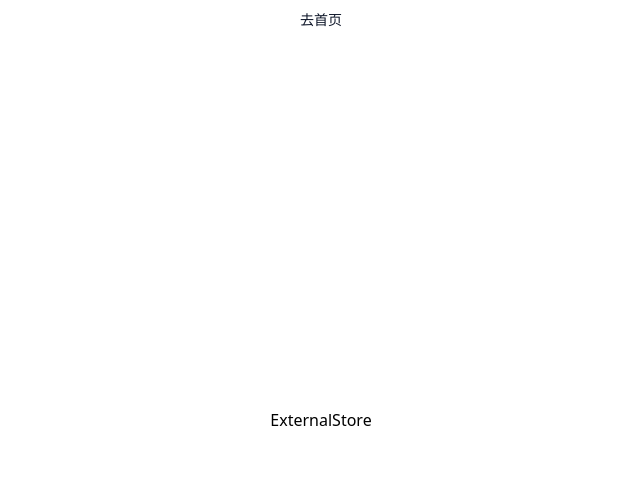
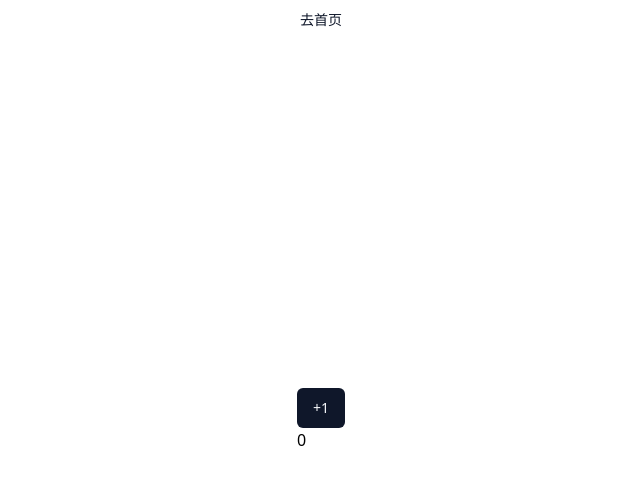
Before and after one commit to hidaviddong/deep-dive-react, a React (Vite) app: page /external-store in a window 1280 px wide. Shown: the top 484 px of the page, without its empty margins (319-959 px from the left). Built offline with nearby package versions, Linux system fonts and the light colour scheme; the HTML template or start-up script is replaced by a standard one.

Commit message:
feat: use external store

```diff
--- a/src/pages/external-store.tsx
+++ b/src/pages/external-store.tsx
@@ -1,3 +1,77 @@
+/* eslint-disable react-hooks/exhaustive-deps */
+/* eslint-disable @typescript-eslint/no-explicit-any */
+import { useEffect, useRef, useState } from 'react'
+
+import { Button } from '@/components/ui/button'
+
+let nextId = 1
+let todos = [0]
+let listeners: Array<() => void> = []
+
+const todosStore = {
+  addTodo() {
+    todos = [...todos, nextId++]
+    emitChange()
+  },
+  subscribe(listener: () => void) {
+    listeners = [...listeners, listener]
+    return () => {
+      listeners = listeners.filter((l) => l !== listener)
+    }
+  },
+  getSnapshot() {
+    return todos
+  }
+}
+
+function emitChange() {
+  for (const listener of listeners) {
+    listener()
+  }
+}
+
 export default function ExternalStore() {
-  return <div>ExternalStore</div>
+  const todos = useMockSyncExternalStore(todosStore.subscribe, todosStore.getSnapshot)
+  return (
+    <div>
+      <Button onClick={() => todosStore.addTodo()}>+1</Button>
+      <ul>
+        {todos.map((todo: any) => (
+          <li key={todo}>{todo}</li>
+        ))}
+      </ul>
+    </div>
+  )
 }
+
+function useMockSyncExternalStore(subscribe: any, getSnapshot: any) {
+  const [, forceUpdate] = useState({})
+  const ref = useRef({ value: getSnapshot(), getSnapshot })
+
+  const checkIfSnapShotChange = () => {
+    try {
+      const nextValue = ref.current?.getSnapshot()
+      return ref.current?.value !== nextValue
+    } catch (error) {
+      return true
+    }
+  }
+
+  // 更新值 + 强制渲染
+  const handleStoreChange = () => {
+    if (ref.current && checkIfSnapShotChange()) {
+      ref.current.value = ref.current.getSnapshot()
+      forceUpdate({})
+    }
+  }
+
+  useEffect(() => {
+    const unsubscribe = subscribe(handleStoreChange)
+    return unsubscribe
+  }, [subscribe])
+
+  useEffect(() => {
+    handleStoreChange()
+  }, [])
+  return ref.current && ref.current.value
+}
--- a/src/pages/home.tsx
+++ b/src/pages/home.tsx
@@ -50,7 +50,7 @@ export default function Home() {
         </Link>
 
         <Link to="/external-store" className="cursor-pointer">
-          <Button variant="outline">外部数据源</Button>
+          <Button variant="outline">use-external-store</Button>
         </Link>
       </div>
     </div>
```
Also changed, not shown: 1 other file (tests, documents, lock files or other folders).
